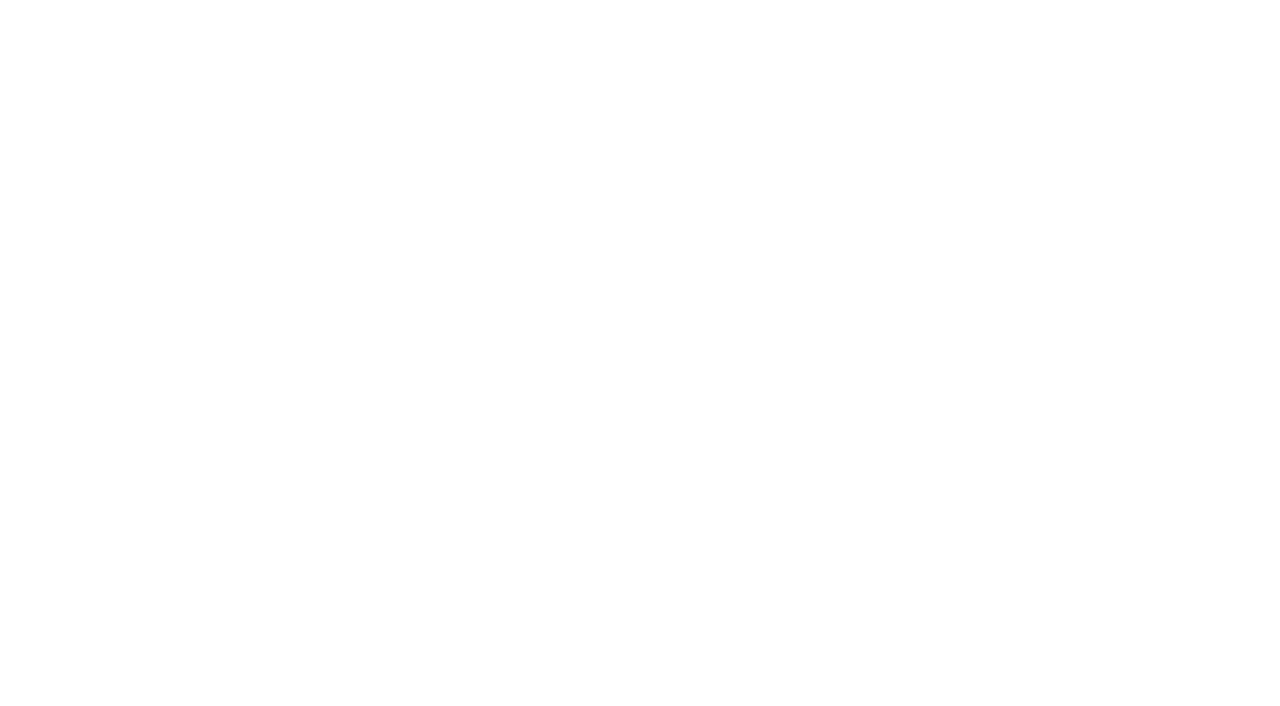
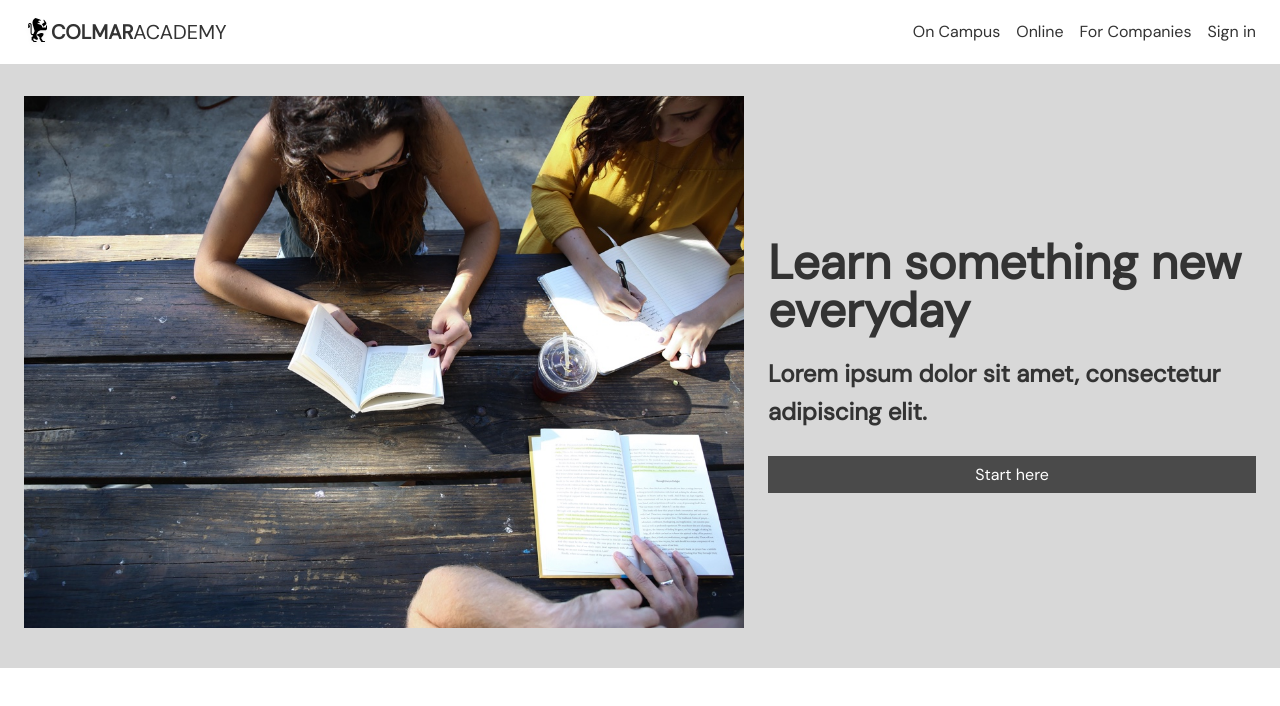
Before and after one commit to gioosena/ColmarAcademy, a plain HTML site: page index.html in a window 1280 px wide. Drawn offline with Linux system fonts and the light colour scheme.

Commit message:
header banner finished

```diff
--- a/index.html
+++ b/index.html
@@ -7,6 +7,37 @@
     <title>Document</title>
 </head>
 <body>
+    <header>
+        <div class="navbar container flex">
+            <div class="logo flex">
+                <div class="img-cont flex">
+                    <img src="resources/images/ic-logo.svg" alt="">
+                </div>
+                <div class="txt-logo">
+                    <p><strong>COLMAR</strong>ACADEMY</p>
+                </div>
+            </div>
+            <div class="nav flex">
+                    <a href="#">On Campus</a>
+                    <a href="#">Online</a>
+                    <a href="#">For Companies</a>
+                    <a href="#">Sign in</a>
+            </div>
+        </div>
+    </header>
 
+    <!-- Banner Section -->
+    <section>
+        <div class="container grid banner">
+            <div class="banner-img">
+                <img src="resources/images/banner.jpg" alt="">
+            </div>
+            <div class="banner-text">
+                <h1>Learn something new everyday</h1>
+                <h3>Lorem ipsum dolor sit amet, consectetur adipiscing elit.</h3>
+                <input type="submit" name="banner-submit" value="Start here" id="banner-submit">
+            </div>
+        </div>
+    </section>
 </body>
 </html>
--- a/resources/style.css
+++ b/resources/style.css
@@ -1,5 +1,102 @@
-@import url('https://fonts.googleapis.com/css2?family=DM+Sans&family=Roboto+Mono:ital@0;1&display=swap');
+@import url('https://fonts.googleapis.com/css2?family=DM+Sans:wght@400;1000&display=swap');
 
 *{
+    box-sizing: border-box;
+    margin: 0;
+    padding: 0;
+}
+
+body{
     font-family: 'DM Sans', 'Roboto Mono', sans-serif;
+    color: #333;
+    line-height: 1.6;
 }
+
+a{
+    text-decoration: none;
+    color: #333;
+}
+
+h1, h2{
+    font-weight: 18.75rem;
+    line-height: 1;
+}
+
+.img-cont{
+    padding: auto;
+}
+
+img {
+    width: 100%;
+}
+
+container{
+    max-width: 1100px;
+    margin: 0 auto;
+}
+
+.flex{
+    display: flex;
+    justify-content: center;
+    align-items: center;
+    height: 100%;
+}
+
+.grid{
+    display: grid;
+    grid-template-columns: 60% 40%;
+}
+
+/* Header section */
+.navbar{
+    justify-content: space-between;
+    height: 64px;
+}
+
+.navbar p{
+    font-size: 1.25rem;
+}
+
+.logo{
+    margin-left: 1.5rem;
+}
+
+.nav{
+    margin-right: 1.5rem;
+    gap: 1rem;
+}
+
+/* Banner */
+.banner{
+    background-color: #D8D8D8;
+}
+
+.banner-img{
+    padding: 2rem 1.5rem;
+}
+
+.banner-text{
+    margin: auto 0;
+    padding-right: 1.5rem;
+}
+
+.banner-text h1{
+    font-size: 3rem;
+    margin-bottom: 20px;
+}
+
+.banner-text h3{
+    font-size: 1.5rem;
+    margin-bottom: 1.5rem;
+}
+
+#banner-submit{
+    display: inline-block;
+    border: none;
+    width: 100%;
+    padding: .5rem 0;
+    color: white;
+    background-color: #4A4A4A;
+    font-family: 'DM Sans', sans-serif;
+    font-size: 1rem;
+}
```
